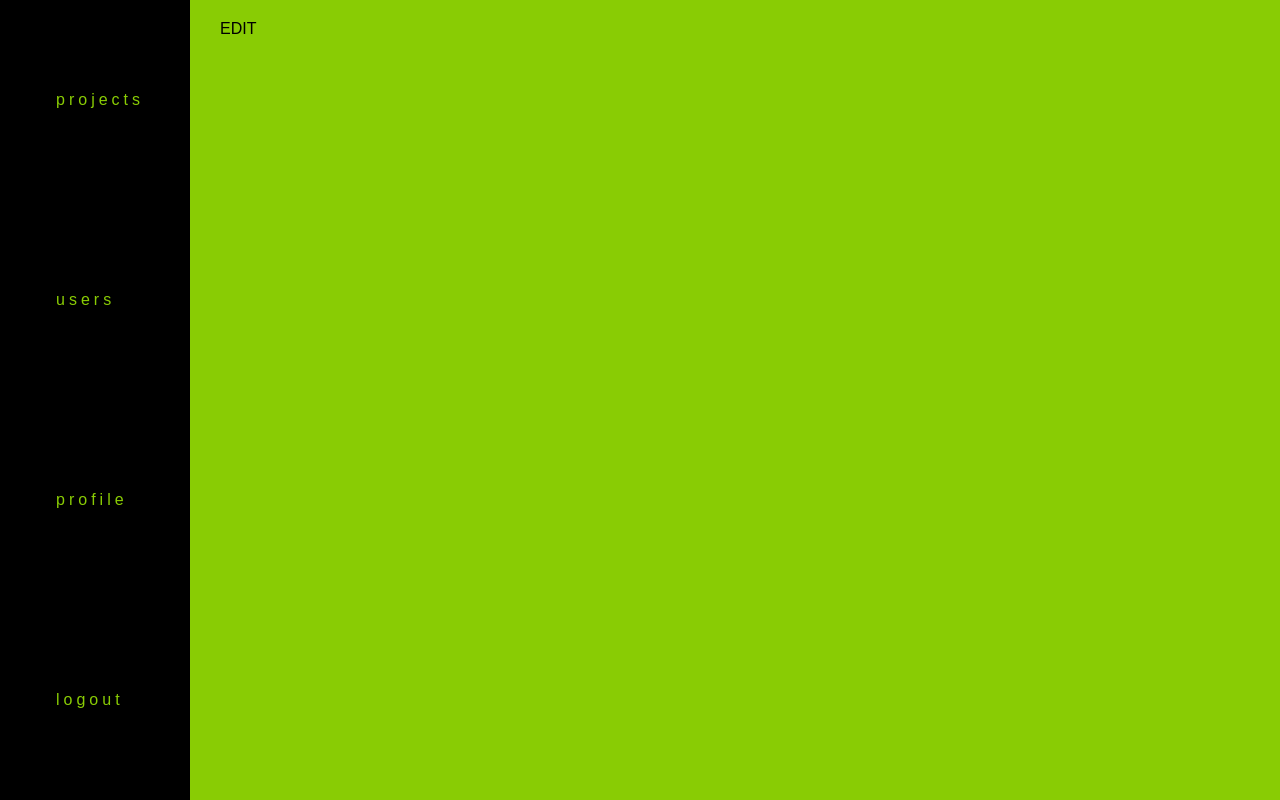
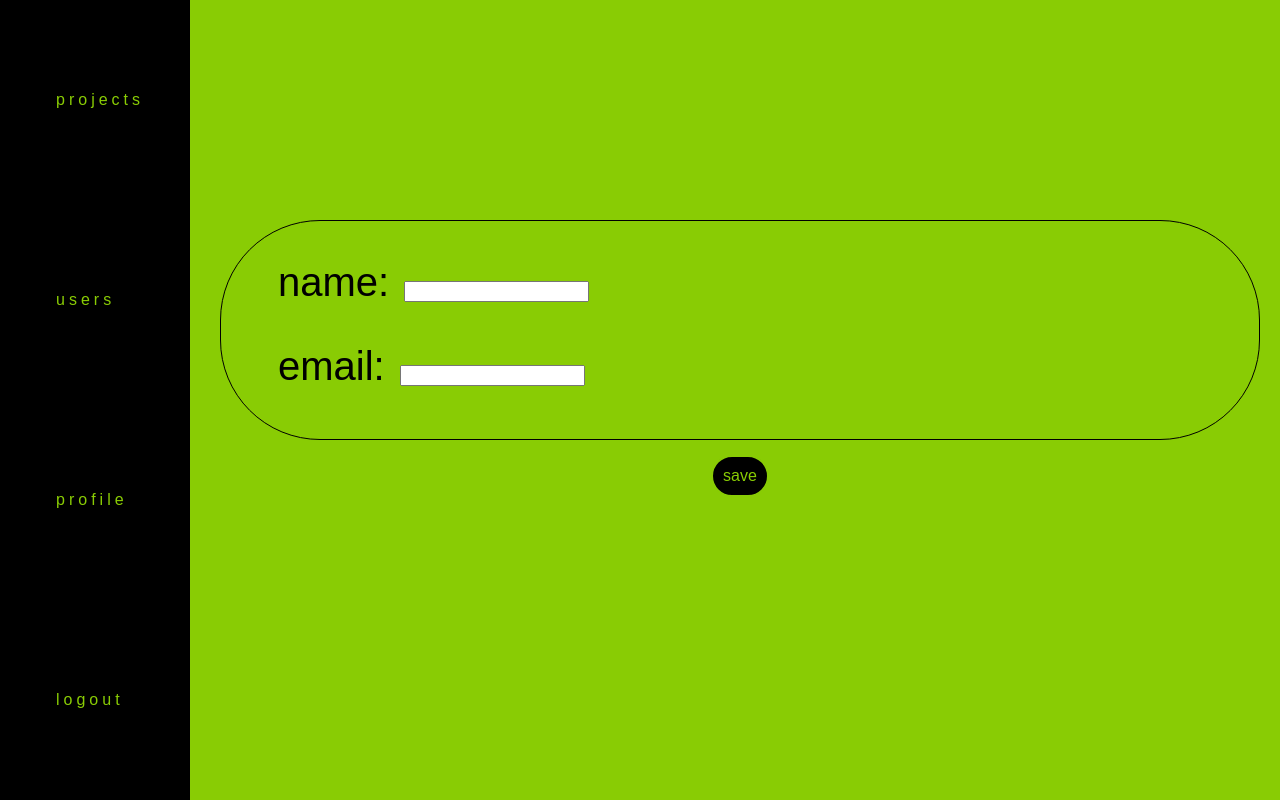
Before and after one commit to zsazsazsa/stitch-star, a React (Vite) app: page /profile/edit in a window 1280 px wide. Built offline with nearby package versions, Linux system fonts and the light colour scheme; no server answers; sample sign-in values are in the browser's storage.

Commit message:
added edit profile view and functionality

```diff
--- /dev/null
+++ b/src/Profile/EditProfile.jsx
@@ -0,0 +1,63 @@
+import { useEffect, useState } from "react"
+import { getUserById, updateUser } from "../Services/UserService"
+import "./Profile.css"
+import { useNavigate } from "react-router-dom"
+
+export const EditProfile = ({currentUser}) => {
+
+    const navigate = useNavigate()
+
+    const [user, setUser] = useState({})
+
+    useEffect(() => {
+        getUserById(currentUser.id).then(data => {
+            setUser(data)
+        })
+    }, [currentUser])
+
+    const handleSave = (e) => {
+        e.preventDefault
+
+        const editedUser = {
+            id: user.id,
+            name: user.name,
+            email: user.email
+        }
+
+        updateUser(editedUser).then(() => {
+            navigate("/profile")
+        })
+    }
+
+    const handleInputChange = (e) => {
+        const userCopy = {...user}
+        userCopy[e.target.name] = e.target.value
+        setUser(userCopy)
+    }
+
+    return (
+        <>
+        <div className="profile-edit-container">
+            <fieldset>
+                <label>name:</label>
+                <input
+                    type="text"
+                    value={user.name}
+                    onChange={handleInputChange}
+                    name="name"/>
+            </fieldset>
+            <fieldset>
+                <label>email:</label>
+                <input
+                    type="text"
+                    value={user.email}
+                    onChange={handleInputChange}
+                    name="email"/>
+            </fieldset>
+        </div>
+        <div className="btn-container">
+                <div className="save-btn" onClick={handleSave}>save</div>
+            </div>
+        </>
+    )
+}
--- a/src/Profile/Profile.css
+++ b/src/Profile/Profile.css
@@ -1,4 +1,4 @@
-.profile-container {
+.profile-container, .profile-edit-container {
     border: 1px solid black;
     border-radius: 100px;
     padding: 25px;
@@ -6,12 +6,29 @@
     margin-top: 200px;
 }
 
-.edit-btn {
+.edit-btn, .save-btn {
     margin-top: 15px;
     text-align: center;
+    margin-bottom: 15px;
+    padding: 10px;
+    border: 2px solid #89CC04;
+    border-radius: 100px;
+    background-color: black;
+    color: #89CC04;
 }
+
+.edit-btn:hover, .save-btn:hover {
+    border: 2px solid black;
+    color: black;
+    background-color: #89CC04;
+}
+
 
 .btn-container {
     display: flex;
     justify-content: center;
 }
+
+input {
+    margin-left: 15px;
+}
--- a/src/Services/UserService.jsx
+++ b/src/Services/UserService.jsx
@@ -6,3 +6,13 @@ export const getUserByEmail = (email) => {
 export const getUserById = (userId) => {
     return fetch(`http://localhost:8088/users/${userId}?_embed=projects`).then(res => res.json())
 }
+
+export const updateUser = (user) => {
+    return fetch(`http://localhost:8088/users/${user.id}`, {
+        method: "PUT",
+        headers: {
+            "Content-Type": "application/json"
+        },
+        body: JSON.stringify(user)
+    })
+}
--- a/src/Views/ApplicationViews.jsx
+++ b/src/Views/ApplicationViews.jsx
@@ -5,6 +5,7 @@ import { Projects } from "../Projects/Projects"
 import { Favorites } from "../Favorites/Favorites"
 import { Users } from "../Users/Users"
 import { Profile } from "../Profile/Profile"
+import { EditProfile } from "../Profile/EditProfile"
 
 export const ApplicationViews = () => {
 
@@ -33,7 +34,7 @@ export const ApplicationViews = () => {
                 <Route path="users" element={<Users currentUser={currentUser}/>} />
                 <Route path="profile">
                     <Route index element={<Profile currentUser={currentUser}/>} />
-                    <Route path="edit" element={<>EDIT</>} />
+                    <Route path="edit" element={<EditProfile currentUser={currentUser}/>} />
                 </Route>
             </Route>
         </Routes>
```
